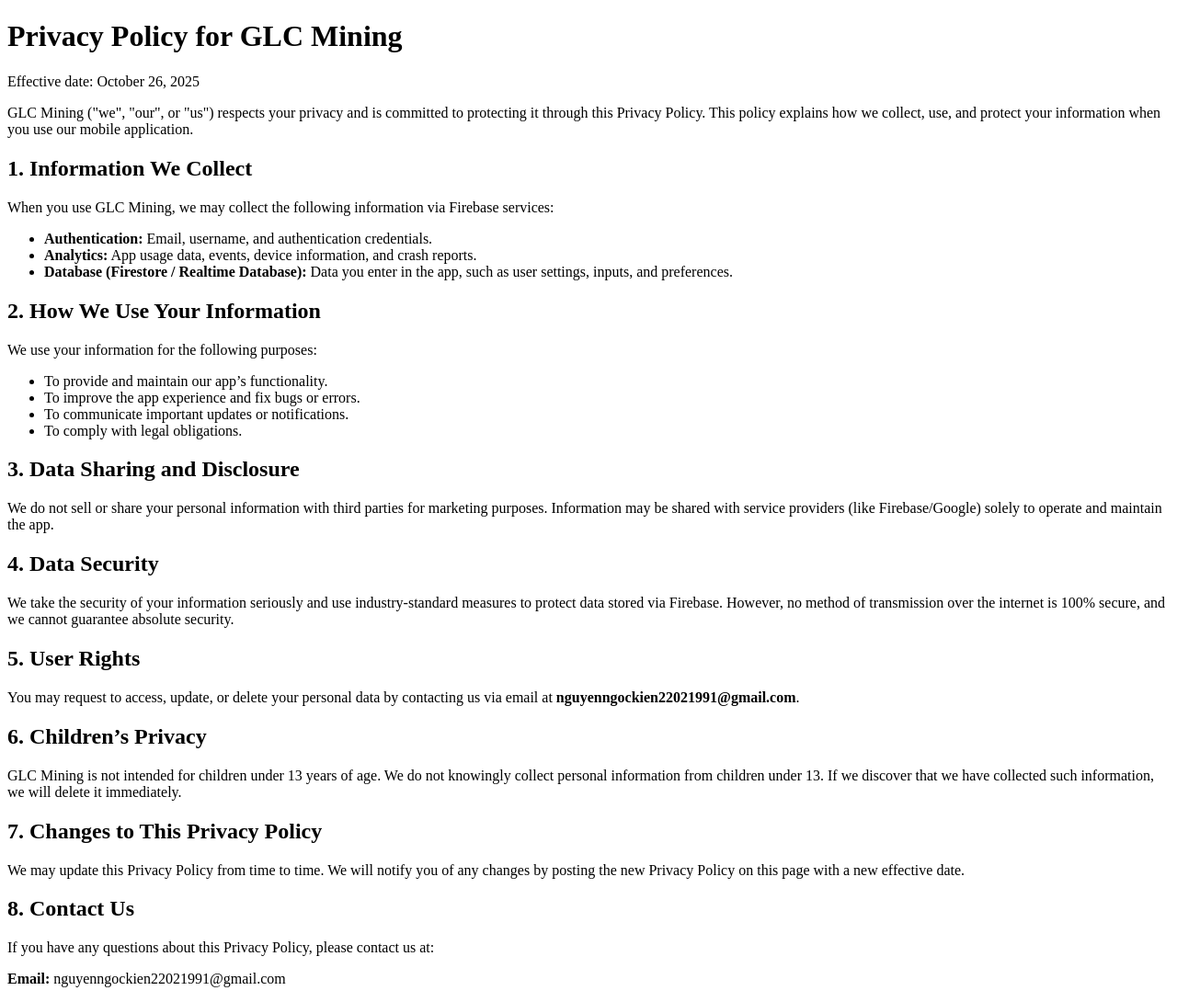
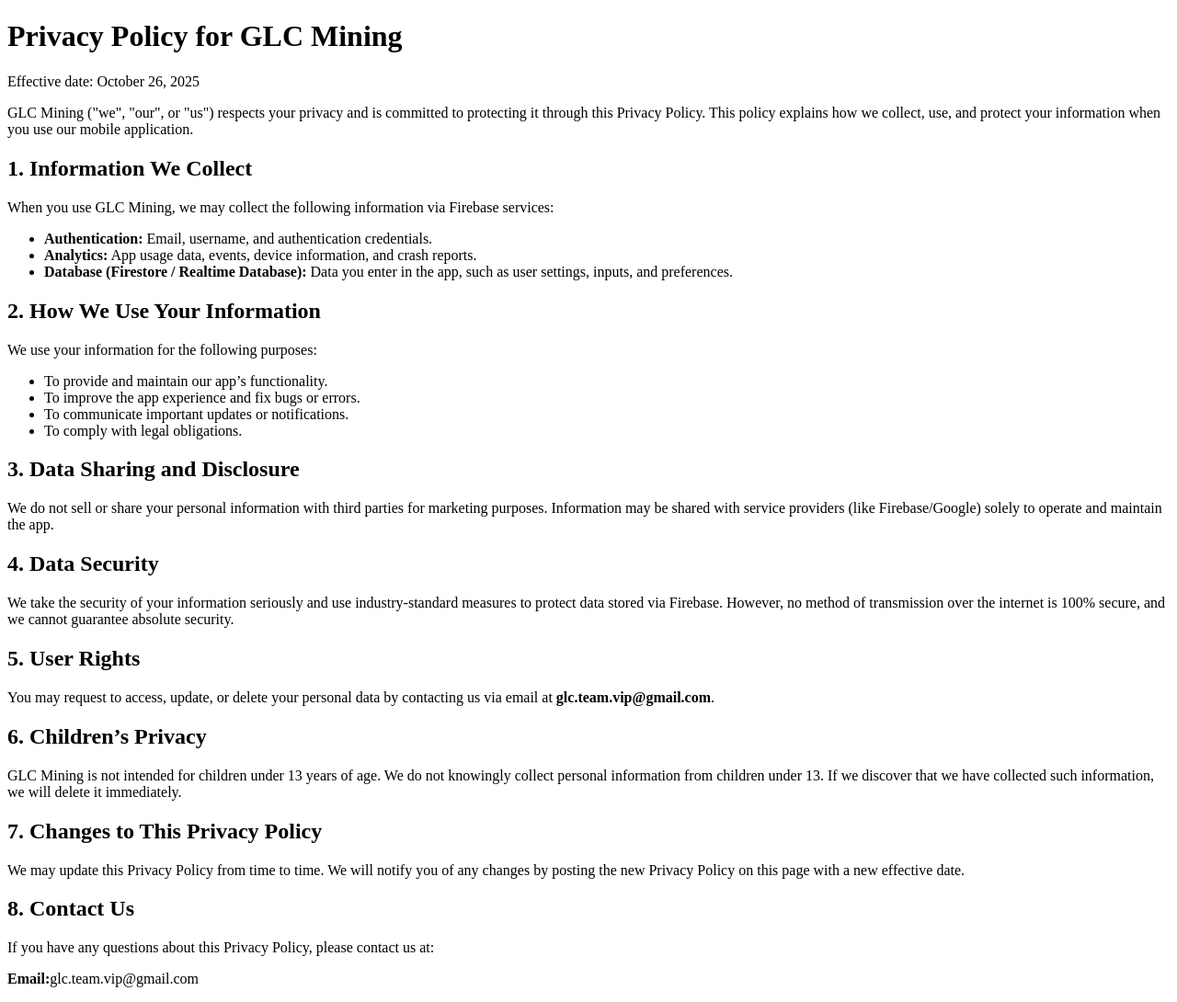
Before and after one commit to hokage222/glc-privacy-policy, a plain HTML site: page index.html in a window 1280 px wide. Shown: the whole page at 92% size. Drawn offline with Linux system fonts and the light colour scheme.

Commit message:
Update index.html

```diff
--- a/index.html
+++ b/index.html
@@ -35,7 +35,7 @@
   <p>We take the security of your information seriously and use industry-standard measures to protect data stored via Firebase. However, no method of transmission over the internet is 100% secure, and we cannot guarantee absolute security.</p>
 
   <h2>5. User Rights</h2>
-  <p>You may request to access, update, or delete your personal data by contacting us via email at <strong>nguyenngockien22021991@gmail.com</strong>.</p>
+  <p>You may request to access, update, or delete your personal data by contacting us via email at <strong>glc.team.vip@gmail.com</strong>.</p>
 
   <h2>6. Children’s Privacy</h2>
   <p>GLC Mining is not intended for children under 13 years of age. We do not knowingly collect personal information from children under 13. If we discover that we have collected such information, we will delete it immediately.</p>
@@ -45,6 +45,6 @@
 
   <h2>8. Contact Us</h2>
   <p>If you have any questions about this Privacy Policy, please contact us at:</p>
-  <p><strong>Email:</strong> nguyenngockien22021991@gmail.com</p>
+  <p><strong>Email:</strong>glc.team.vip@gmail.com</p>
 </body>
 </html>
```
